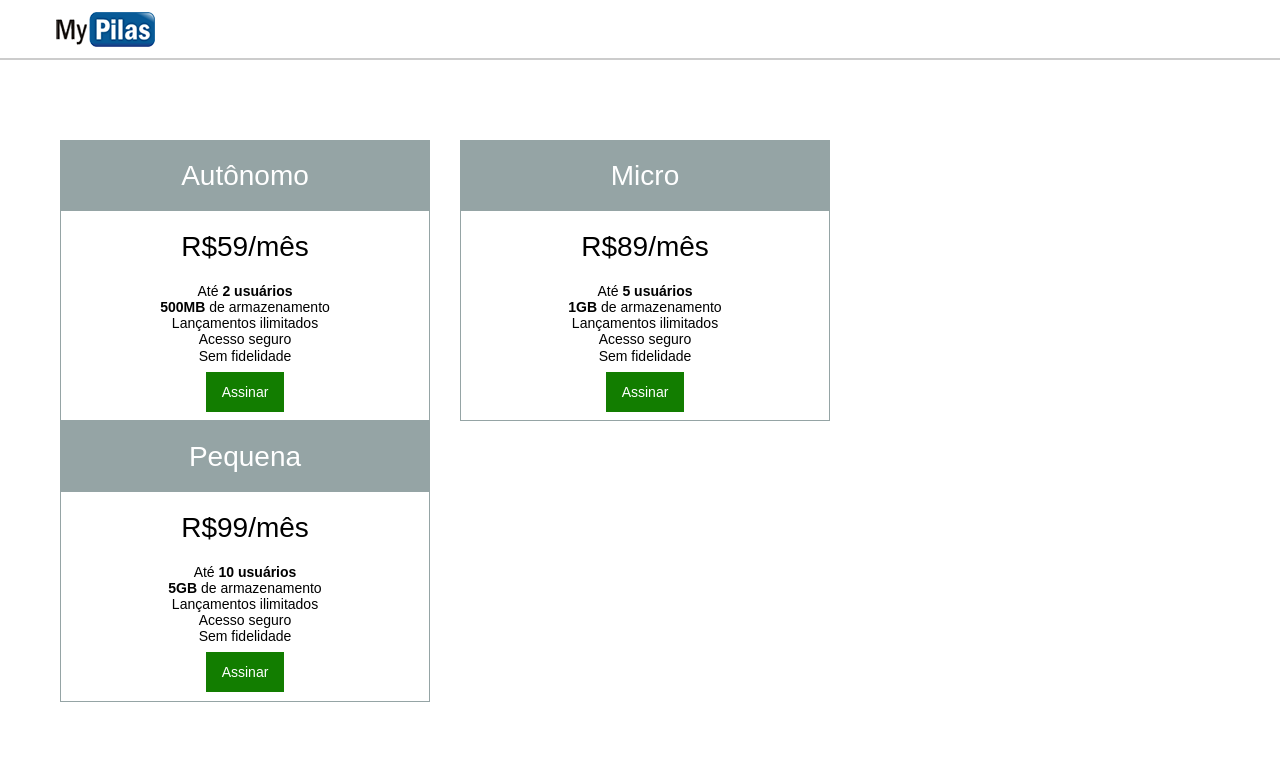
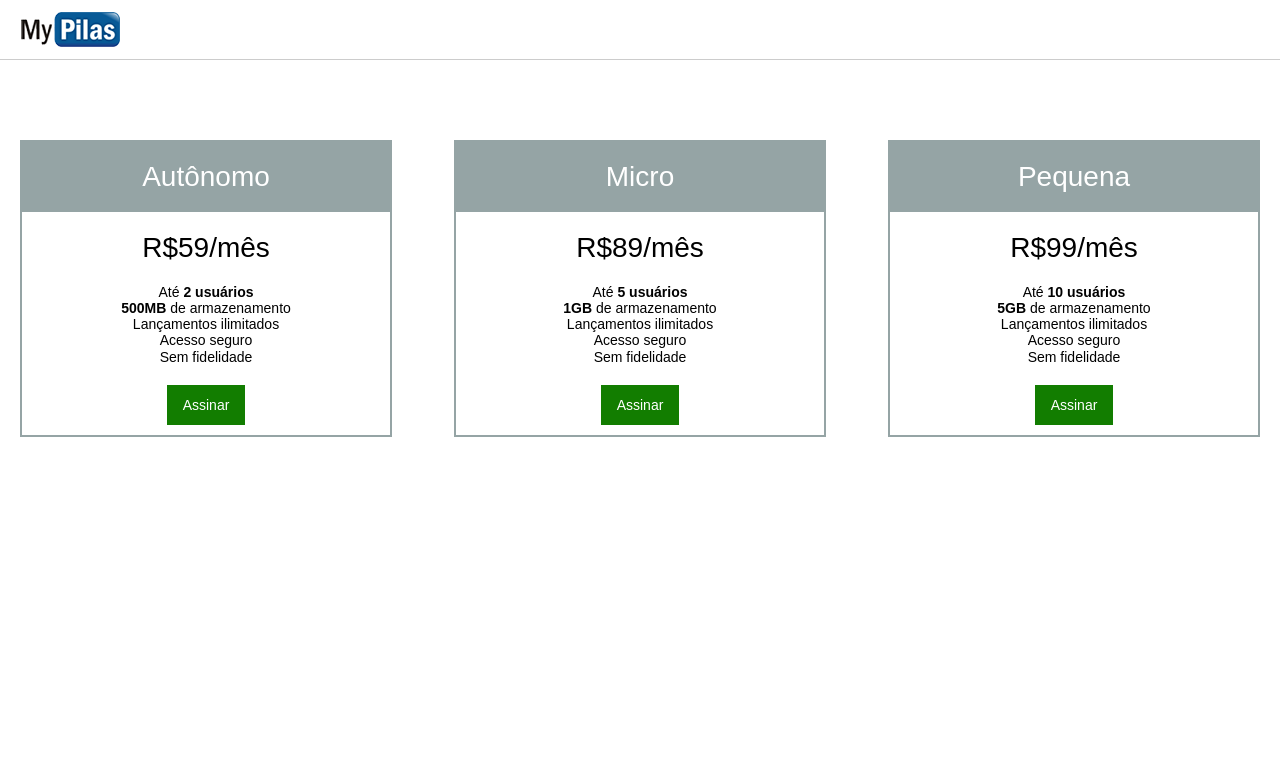
Before and after one commit to EduardoSantos-2020/Cursos, a PHP site: page / in a window 1280 px wide. Shown: the top 781 px of the page. Run offline with PHP 8.4, Linux system fonts and the light colour scheme.

Commit message:
aula no progeto

```diff
--- a/Alga Works Html e Css/1-Progeto Curso Alga works/css/estilos.css
+++ b/Alga Works Html e Css/1-Progeto Curso Alga works/css/estilos.css
@@ -2,21 +2,27 @@
     box-sizing:border-box ;
 }
 body{
-     margin: 0 auto;
+     margin:0;
      font-family:Arial, Helvetica, sans-serif;
      font-size: 14px;
 }
 header{
     height: 60px;
-   border-bottom: solid 2px #ccc;
+   border-bottom: solid 1px #ccc;
 
 }
 header img{
-margin-top: 12px;
+    margin-top: 12px;
+}
+
+.container{
+    width: 100%;
+   margin: 0 auto;
+  padding: 0 20px;
 }
 #planos{
-    padding: 80px 0;
-    margin: 0 60px;
+    padding: 80px 20px;
+
 }
 #planos::after{
     display: block;
@@ -24,25 +30,32 @@ margin-top: 12px;
     clear:both;
 }
 
-.container{
-    width: 1200px;
-   margin: 0 auto;
-   padding: 0 15px;
+article{
+    padding:10px;
+    border:solid 2px #95a4a5;
+
+}
+@media only screen and (min-width:600px) {
+    article{
+     width:30%;
+    float:left;
+    margin-right:5%;
+    }
 }
 
-article{
-    padding:20px;
-    border: 1px solid #95a4a5;
-    width: 370px;
-    float:left;
-    margin-right: 30px;
+@media only screen and (max-width:450px) {
+    article{
+        background-color: blue;
+    }
 }
+
+
 article > h2{
 background-color: #95a4a5;
 color: #fff;
 text-align: center;
 line-height: 2.5;
-margin:-20px;
+margin:-10px;
 margin-bottom: 0;
 font-weight: normal;
 font-size: 28px;
@@ -62,11 +75,11 @@ article > footer {
     text-align: center;
 }
 .botão{
+    display: inline-block;
     background-color: #127D00;
     color: #fff;
     padding: 12px 16px;
     text-decoration: none;
-    margin: 1
 
 }
 .botão:hover ,.botão:focus {
--- a/Alga Works Html e Css/1-Progeto Curso Alga works/index.html
+++ b/Alga Works Html e Css/1-Progeto Curso Alga works/index.html
@@ -4,11 +4,12 @@
         <meta charset="UTF-8">
         <link rel="stylesheet" href="css/normalize.css"/>
         <link rel="stylesheet" href="css/estilos.css"/>
+        <meta name="viewport" content="width=device-width, initial-scale=1.0">
         <title>MyPilas</title>
     </head>
     <header>
         <div class="container">
-            <img src="/Alga Works Html e Css/1-Progeto Curso Alga works/img/logo.png">
+            <img src="/Alga Works Html e Css/1-Progeto Curso Alga works/img/logo.png" width="100" height="35" alt="MyPilas">
         </div>
     </header>
     <body>
@@ -41,7 +42,7 @@
             <a class="botão" href="assine.html">Assinar</a>
           </footer>
         </article>
-        <article>
+        <article style="margin-right: 0;">
             <h2>Pequena</h2>
           <div>R$99/mês</div>
             <ul>
@@ -51,7 +52,6 @@
                 <li>Acesso seguro</li>
                 <li>Sem fidelidade</li>
             </ul>
-
           <footer>
             <a  class="botão" href="assine.html">Assinar</a>
           </footer>
```
